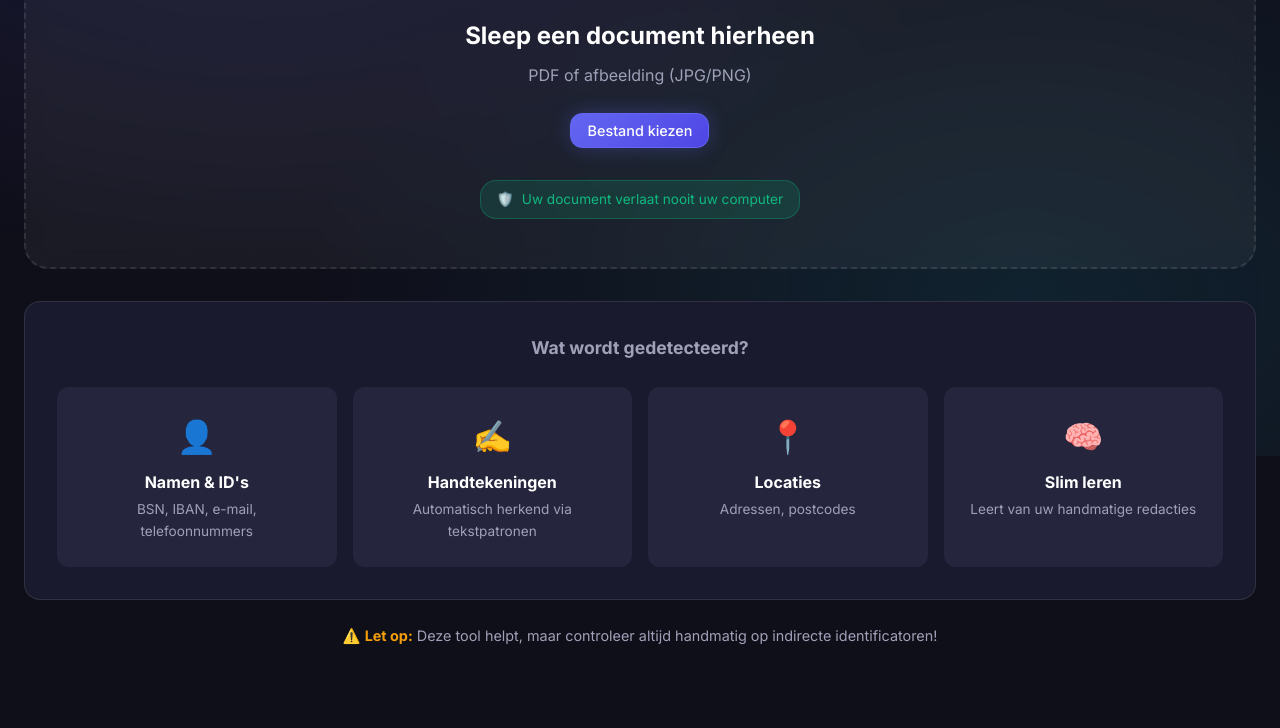
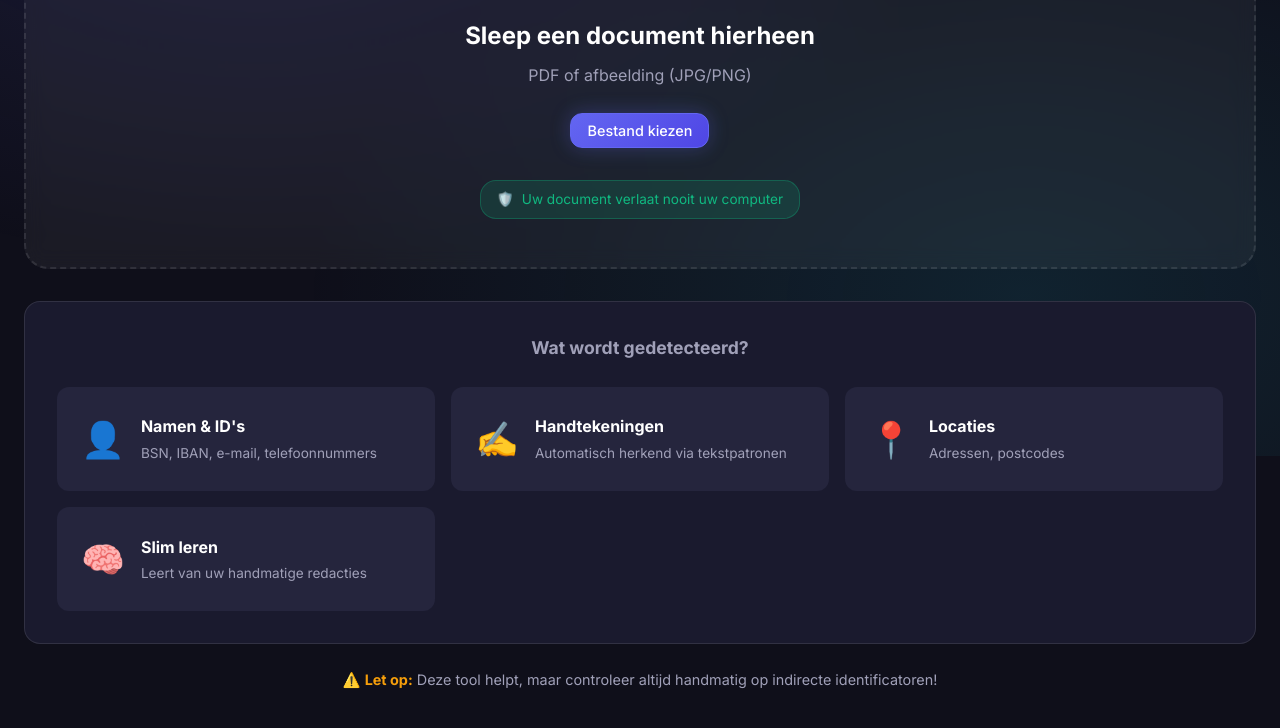
Before and after one commit to PietOff/avg-anonimiseer, a plain HTML site: page index.html in a window 1280 px wide. Shown: the part 344-1072 px from the top of the page. Before the commit the page ends 1039 px from the top, so only its background shows below. Drawn offline with Linux system fonts and the light colour scheme.

Commit message:
Style: Make intro section wider with horizontal cards

```diff
--- a/index.html
+++ b/index.html
@@ -154,23 +154,31 @@
             <div class="category-grid">
                 <div class="category-card">
                     <span class="category-icon">👤</span>
+                    <div class="category-content">
                         <h4>Namen & ID's</h4>
                         <p>BSN, IBAN, e-mail, telefoonnummers</p>
                     </div>
+                </div>
                 <div class="category-card">
                     <span class="category-icon">✍️</span>
+                    <div class="category-content">
                         <h4>Handtekeningen</h4>
                         <p>Automatisch herkend via tekstpatronen</p>
                     </div>
+                </div>
                 <div class="category-card">
                     <span class="category-icon">📍</span>
+                    <div class="category-content">
                         <h4>Locaties</h4>
                         <p>Adressen, postcodes</p>
                     </div>
+                </div>
                 <div class="category-card">
                     <span class="category-icon">🧠</span>
+                    <div class="category-content">
                         <h4>Slim leren</h4>
                         <p>Leert van uw handmatige redacties</p>
+                    </div>
                 </div>
             </div>
         </section>
--- a/styles.css
+++ b/styles.css
@@ -741,7 +741,8 @@ body::before {
 
 .category-grid {
     display: grid;
-    grid-template-columns: repeat(auto-fit, minmax(200px, 1fr));
+    /* Wider columns: min 300px, creating a 2x2 or 1x4 layout depending on width */
+    grid-template-columns: repeat(auto-fit, minmax(280px, 1fr));
     gap: var(--spacing-md);
 }
 
@@ -749,8 +750,14 @@ body::before {
     padding: var(--spacing-lg);
     background: var(--bg-tertiary);
     border-radius: var(--radius-md);
-    text-align: center;
+    text-align: left;
+    /* Alignment changed from center to left */
     transition: all var(--transition-normal);
+
+    /* Horizontal Layout */
+    display: flex;
+    align-items: center;
+    gap: var(--spacing-md);
 }
 
 .category-card:hover {
@@ -759,19 +766,27 @@ body::before {
 }
 
 .category-icon {
-    font-size: 2rem;
+    font-size: 2.2rem;
     display: block;
-    margin-bottom: var(--spacing-sm);
+    margin-bottom: 0;
+    /* Remove bottom margin */
+    flex-shrink: 0;
+}
+
+.category-content {
+    flex: 1;
 }
 
 .category-card h4 {
     font-size: 1rem;
-    margin-bottom: var(--spacing-xs);
+    margin-bottom: 4px;
+    /* Reduced margin */
 }
 
 .category-card p {
     font-size: 0.85rem;
     color: var(--text-secondary);
+    line-height: 1.4;
 }
 
 /* ==========================================
```
Lines whose indentation alone changed are shown as unchanged.
